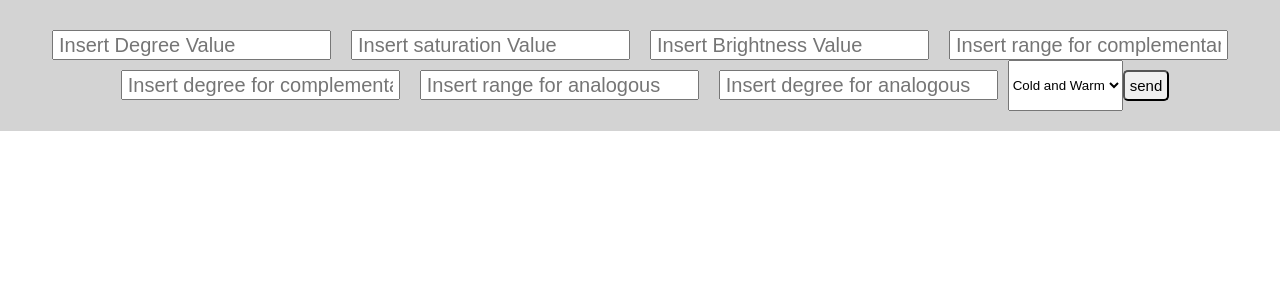
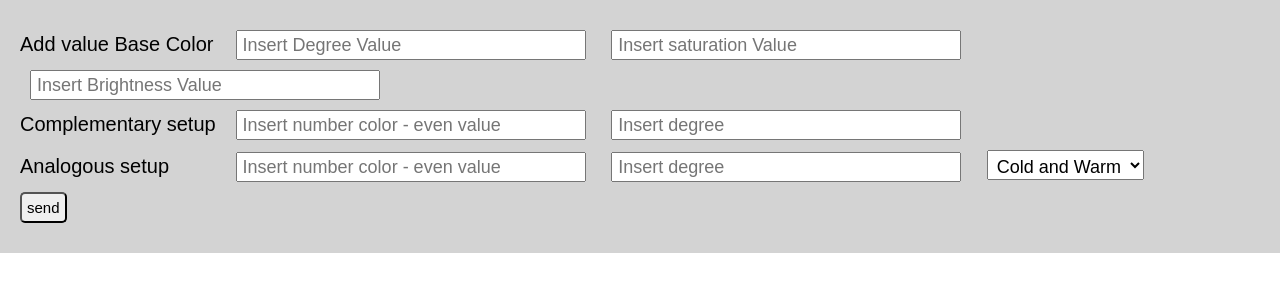
Before and after one commit to ChiaraPassaro/colorpalette, a plain HTML site: page index.html in a window 1280 px wide. Drawn offline with nearby package versions, Linux system fonts and the light colour scheme; a web font is replaced by a local one.

Commit message:
Modify getColors Modify index and css

```diff
--- a/css/style.css
+++ b/css/style.css
@@ -22,19 +22,21 @@ body{
   clear: both;
 }
 .insert-yourcolor{
-  display: flex;
-  justify-content: center;
-  flex-wrap: wrap;
   background: lightgrey;
   margin: 0 0 60px 0;
   padding: 20px;
 }
-.insert-yourcolor input{
+.insert-yourcolor label{
+  display: inline-block;
+  min-width: 200px;
+}
+.insert-yourcolor input,
+.insert-yourcolor select{
   height: 30px;
   padding: 5px;
   margin: 10px 10px 0;
   line-height: 30px;
-  font-size: 20px;
+  font-size: 18px;
 }
 .insert-yourcolor button{
   padding: 5px;
--- a/index.html
+++ b/index.html
@@ -9,19 +9,30 @@
   </head>
   <body>
     <div class="insert-yourcolor row">
-      <input type="text" id="degree" placeholder="Insert Degree Value">
-      <input type="text" id="saturation" placeholder="Insert saturation Value">
-      <input type="text" id="brightness" placeholder="Insert Brightness Value">
-      <input type="text" id="range" placeholder="Insert range for complementary">
-      <input type="text" id="step-degree" placeholder="Insert degree for complementary">
-      <input type="text" id="range-analogous" placeholder="Insert range for analogous">
-      <input type="text" id="step-degree-analogous" placeholder="Insert degree for analogous">
+      <p>
+        <label>Add value Base Color</label>
+        <input type="text" id="degree" placeholder="Insert Degree Value" size="30">
+        <input type="text" id="saturation" placeholder="Insert saturation Value" size="30">
+        <input type="text" id="brightness" placeholder="Insert Brightness Value" size="30">
+      </p>
+      <p>
+        <label>Complementary setup</label>
+        <input type="text" id="range" placeholder="Insert number color - even value" size="30">
+        <input type="text" id="step-degree" placeholder="Insert degree" size="30">
+      </p>
+      <p>
+        <label>Analogous setup</label>
+        <input type="text" id="range-analogous" placeholder="Insert number color - even value" size="30">
+        <input type="text" id="step-degree-analogous" placeholder="Insert degree" size="30">
         <select id="analogous-type">
           <option value="allArch">Cold and Warm</option>
           <option value="cold">Cold</option>
           <option value="warm">Warm</option>
         </select>
+      </p>
+      <p>
         <button type="button" name="send" id="send">send</button>
+      </p>
     </div>
 
     <div class="results">
--- a/js/palette.js
+++ b/js/palette.js
@@ -80,8 +80,9 @@ function setColorPalette(baseColor){
     if(_step * _num > _rangeDegree) throw 'Out of range >' + _rangeDegree;
 
     var _scheme = scheme || false;
-    var _firstSchemeColor = 0;
+    var _firstSchemeColor = parseFloat((_baseColor.getDegree() + 180).toFixed(2));
 
+    //se ho inserito uno schema  il primo colore inserito cambia
     if(_scheme){
       switch (_scheme) {
         case 'complementary':
@@ -128,6 +129,7 @@ function setColorPalette(baseColor){
         _arrayColors[index] = parseFloat((currentValue - _totalDegree).toFixed(2));
       }
 
+      //se il numero è negativo  aggiungo  360gradi
       if(currentValue < 0){
         _arrayColors[index] = parseFloat((currentValue + _totalDegree).toFixed(2));
       }
@@ -141,17 +143,20 @@ function setColorPalette(baseColor){
 
     //se scheme è false lo elimino
     if(!scheme){
-      _arrayColors.splice((_num / 2 + 1), 1);
+      _arrayColors.splice((_num / 2), 1);
     }
 
+    //per lo schema analogo inverto i dati
     if(_scheme == 'analogous'){
       _arrayColors.reverse();
     }
     if(_scheme == 'analogousCold'){
+      //elimino i colori caldi
       _arrayColors.reverse();
       _arrayColors.splice((_num / 2 + 1), _arrayColors.length - 1);
     }
     if(_scheme == 'analogousWarm'){
+      //elimino i colori freddi
       _arrayColors.reverse();
       _arrayColors.splice(0, (_num / 2));
     }
@@ -159,52 +164,3 @@ function setColorPalette(baseColor){
     return _arrayColors;
   }
 }
-
-
-/*//funzione che genera colori analoghi
-function getAnalogous(baseColor, numColor, stepDegree){
-
-  if (baseColor.constructor !== Hsl) throw 'Basecolor is not an object';
-
-  var _baseColor = baseColor;
-  var _totalDegree = 360;
-
-  var _step = stepDegree || 20;
-  _step = parseFloat(_step.toFixed(2));
-
-  var _num = numColor || 3;
-  _num = Math.floor(_num);
-
-  //se il numero di gradi è superiore a 60 errore
-  if(_step * _num > 60) throw 'Out of range > 60degree';
-
-  var _firstAnalogous = parseFloat((_baseColor.getDegree() + 60).toFixed(2));
-
-  if(isGreaterThan(_firstAnalogous, _totalDegree)){
-    _firstAnalogous = _firstAnalogous - _totalDegree;
-  }
-  var _arrayColors = [_firstAnalogous];
-
-  //ciclo che prende colore precedente e inserisce -_step
-  for (var k = 0 ; k < (_num - 1); k++) {
-    _newColor = _arrayColors[0] - _step;
-    //trasformo in un numero a due decimali
-    _newColor = parseFloat(_newColor.toFixed(2));
-    //aggiungo colore al primo posto
-    _arrayColors.unshift(_newColor);
-  }
-
-  //sostituisco i gradi oltre i 360
-  _arrayColors.map(function(currentValue, index){
-    if(isGreaterThan(currentValue, _totalDegree)){
-      _arrayColors[index] = parseFloat((currentValue - _totalDegree).toFixed(2));
-    }
-    //sostituisco con nuovo oggetto Hsl()
-    _arrayColors[index] = new Hsl(_arrayColors[index], _baseColor.getSaturation(), _baseColor.getBrightness());
-  });
-
-  //inserisco colore base
-  _arrayColors.unshift(_baseColor);
-
-  return _arrayColors;
-}*/
```
Lines whose indentation alone changed are shown as unchanged.
